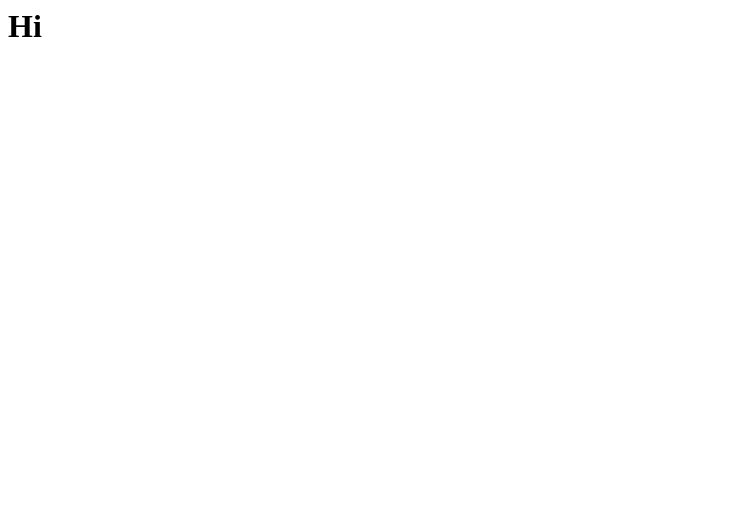
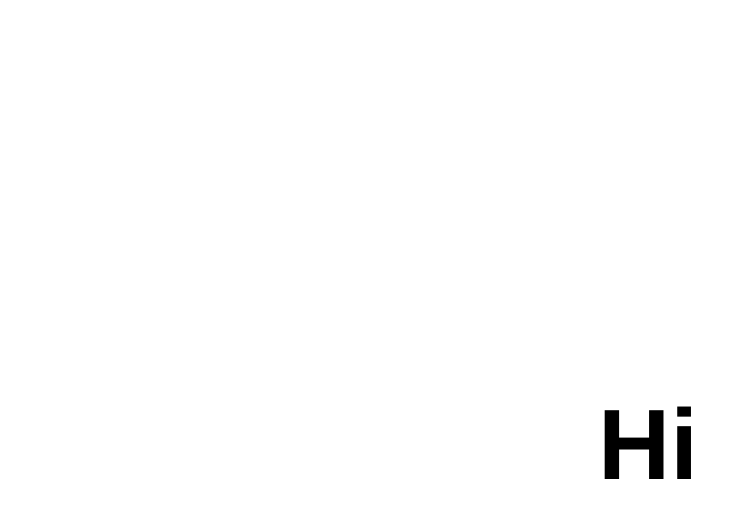
Before and after one commit to mdiop/hello, a plain HTML site: page index.html in a window 1280 px wide. Shown: the whole page, without its empty margins (0-746 px from the left). Drawn offline with Linux system fonts and the light colour scheme.

Commit message:
center the H1 title

```diff
--- a/index.html
+++ b/index.html
@@ -3,6 +3,16 @@
 		<title></title>
 		<meta charset="utf-8">
 	</head>
+	<style type="text/css">
+	h1 {
+		position: absolute;
+		top: 40%;
+		width: 100%;
+		text-align: center;
+		font-size: 100;
+		font-family: Helvetica;
+	}
+	</style>
 	<body>
 		<h1>Hi</h1>
 	</body>
```
